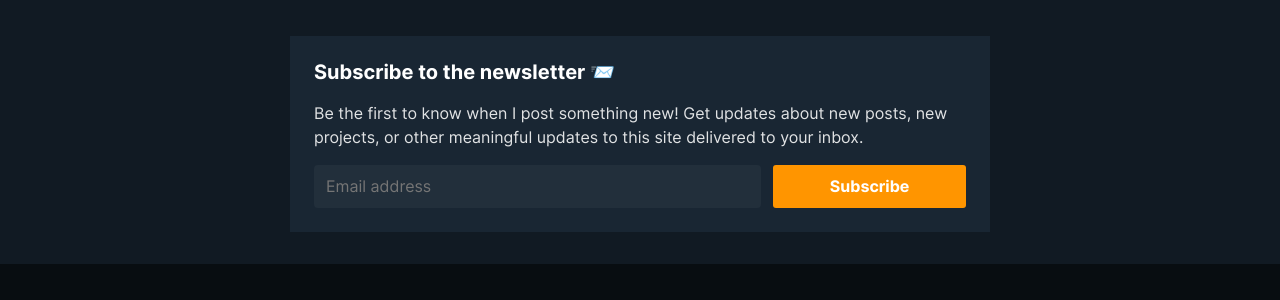
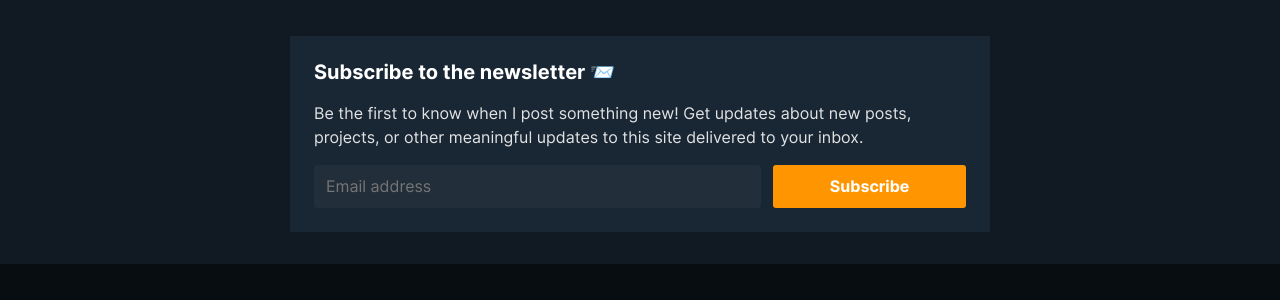
Before and after one commit to zetareticoli/fi, a Jekyll site: the page built from index.html, in a window 1280 px wide. Shown: the part 1441-1741 px from the top of the page. Built offline with Jekyll 4.4.1, drawn with Linux system fonts in a browser that asks for light colours; the list of posts is cut into pages by our own code.

Commit message:
Updated text

```diff
--- a/_includes/box-subscribe.html
+++ b/_includes/box-subscribe.html
@@ -6,7 +6,7 @@
   class="subscribe form"
 >
   <h3>Subscribe to the newsletter 📨</h3>
-  <p class="text-small">Be the first to know when I post something new! Get updates about new posts, new projects, or other meaningful updates to this site delivered to your inbox.</p>
+  <p class="text-small">Be the first to know when I post something new! Get updates about new posts, projects, or other meaningful updates to this site delivered to your inbox.</p>
 
   <div class="subscribe-control">
     <label class="sr-only" for="bd-email">Enter your email</label>
@@ -14,7 +14,4 @@
     <input type="hidden" value="1" name="embed" />
     <input class="button" type="submit" value="Subscribe" />
   </div>
-  <!--<p class="caption unspace">
-    <a class="link-alt" href="https://buttondown.email" target="_blank">Powered by Buttondown.</a>
-  </p>-->
 </form>
```
